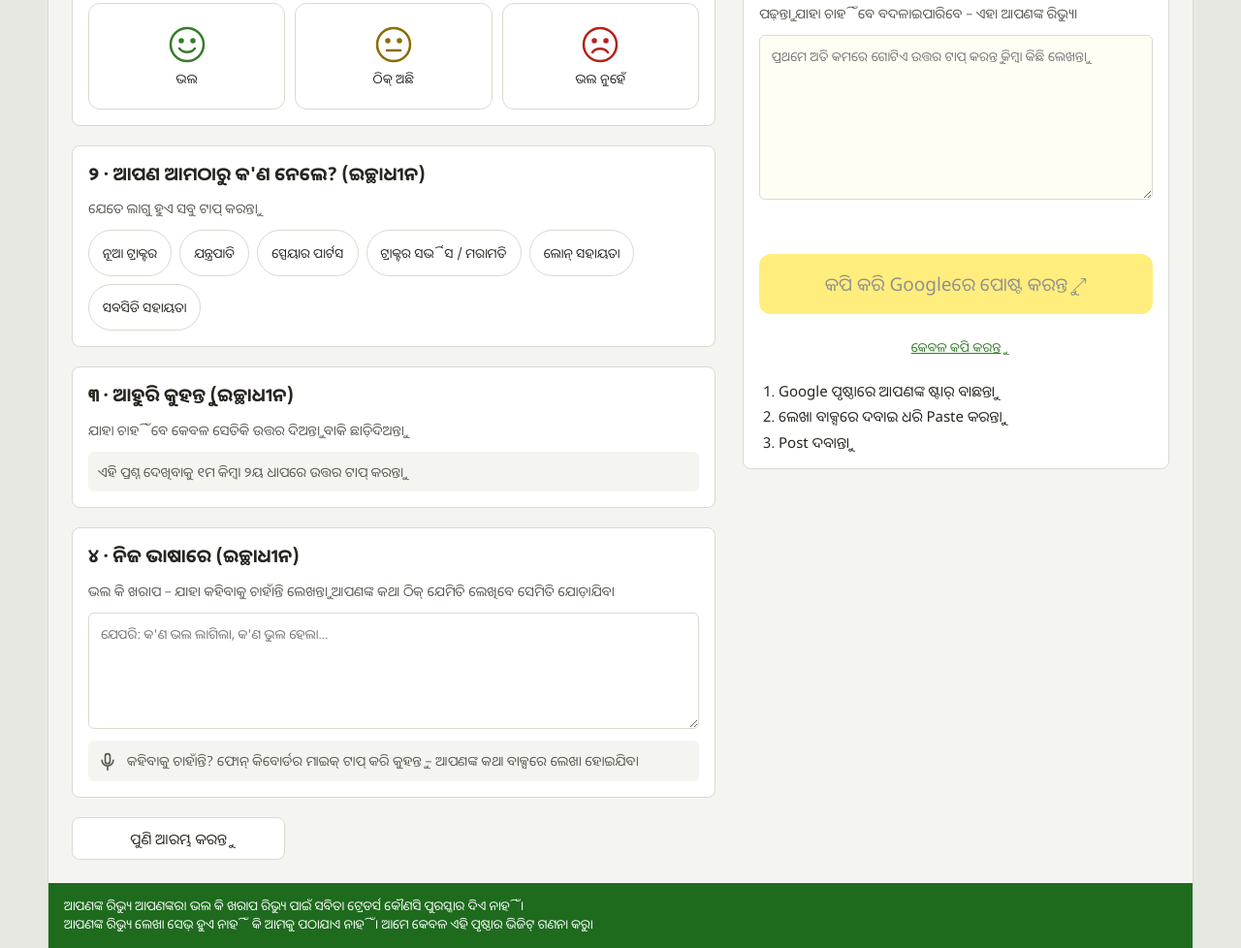
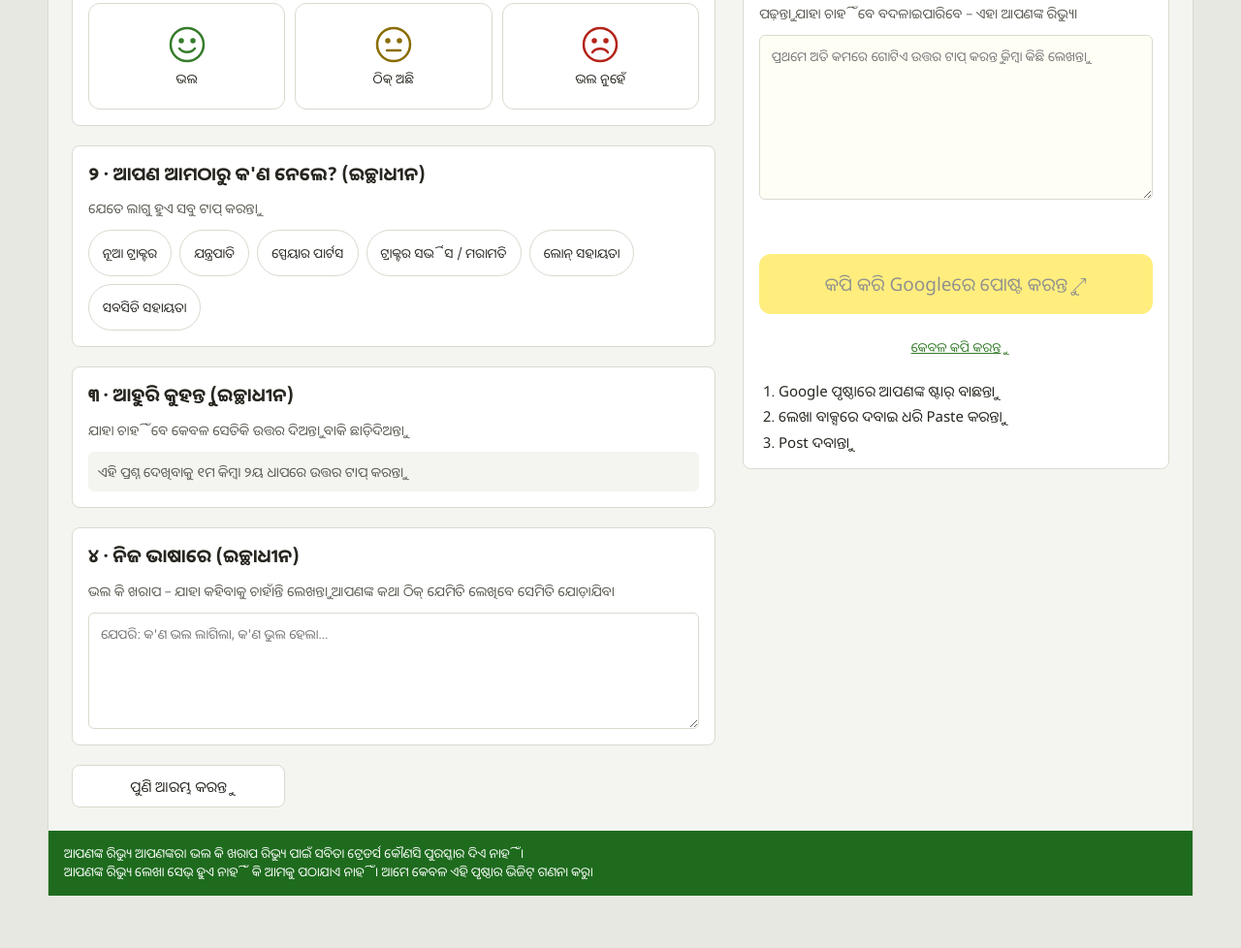
Before and after one commit to venugopalmalapie-bit/sabita-traders, a plain HTML site: page review/index.html in a window 1280 px wide. Shown: the part 279-1257 px from the top of the page at 97% size. After the commit the page ends 1203 px from the top, so only its background shows below. Drawn offline with nearby package versions, Linux system fonts and the light colour scheme.

Commit message:
Review helper: remove keyboard-mic tip (typing only)
Co-Authored-By: Claude Opus 5.5 <noreply@anthropic.com>
Claude-Session: https://claude.ai/code/session_016mDKBgc5oYFBAVkhDqNXPB

```diff
--- a/review/index.html
+++ b/review/index.html
@@ -53,8 +53,6 @@ main{padding:16px;display:flex;flex-direction:column;gap:16px;flex:1}
 .empty-note{font-size:14px;color:var(--muted);background:var(--muted-bg);border-radius:6px;padding:10px}
 textarea{width:100%;min-height:120px;border:1px solid var(--border);border-radius:6px;padding:12px;font:16px/1.6 inherit;font-family:inherit;color:var(--ink);resize:vertical}
 textarea:focus,button:focus-visible,a:focus-visible{outline:2px solid var(--green);outline-offset:2px}
-.mic{display:flex;gap:10px;align-items:flex-start;font-size:14px;color:var(--muted);background:var(--muted-bg);border-radius:6px;padding:10px}
-.mic svg{flex:none;margin-top:2px}
 #review{min-height:170px;background:#FFFEF5}
 @keyframes pulse{50%{opacity:.35}}
 .live{font-size:14px;color:var(--muted);font-style:italic;min-height:0}
@@ -151,7 +149,6 @@ footer a{color:#fff}
       <p class="hint" data-t="s3hint"></p>
 
       <textarea id="words" autocomplete="off"></textarea>
-      <div class="mic"><svg width="20" height="20" viewBox="0 0 24 24" fill="none" stroke="currentColor" stroke-width="2" stroke-linecap="round" stroke-linejoin="round" aria-hidden="true"><rect x="9" y="2" width="6" height="12" rx="3"/><path d="M5 10a7 7 0 0 0 14 0M12 17v5"/></svg><span data-t="mic"></span></div>
     </section>
 
     <section class="card" aria-labelledby="h4">
@@ -203,7 +200,6 @@ footer a{color:#fff}
       s2: "3 · Tell us more (optional)", s2hint: "Answer only what you want. Skip the rest.",
       s3: "4 · In your own words (optional)",
       s3hint: "Anything you want to say – good or bad. Your words are added exactly as you write them.",
-      mic: "Prefer to speak? Tap the microphone on your phone keyboard and talk – your words appear in the box.",
       s4: "5 · Your review",
       s4hint: "Read it. You can change anything – it is your review.",
       edited: "You changed the review by hand.", rebuild: "Rebuild from my answers",
@@ -243,7 +239,6 @@ footer a{color:#fff}
       s2: "୩ · ଆହୁରି କୁହନ୍ତୁ (ଇଚ୍ଛାଧୀନ)", s2hint: "ଯାହା ଚାହିଁବେ କେବଳ ସେତିକି ଉତ୍ତର ଦିଅନ୍ତୁ। ବାକି ଛାଡ଼ିଦିଅନ୍ତୁ।",
       s3: "୪ · ନିଜ ଭାଷାରେ (ଇଚ୍ଛାଧୀନ)",
       s3hint: "ଭଲ କି ଖରାପ – ଯାହା କହିବାକୁ ଚାହାଁନ୍ତି ଲେଖନ୍ତୁ। ଆପଣଙ୍କ କଥା ଠିକ୍ ଯେମିତି ଲେଖିବେ ସେମିତି ଯୋଡ଼ାଯିବ।",
-      mic: "କହିବାକୁ ଚାହାଁନ୍ତି? ଫୋନ୍ କିବୋର୍ଡର ମାଇକ୍ ଟାପ୍ କରି କୁହନ୍ତୁ – ଆପଣଙ୍କ କଥା ବାକ୍ସରେ ଲେଖା ହୋଇଯିବ।",
       s4: "୫ · ଆପଣଙ୍କ ରିଭ୍ୟୁ",
       s4hint: "ପଢ଼ନ୍ତୁ। ଯାହା ଚାହିଁବେ ବଦଳାଇପାରିବେ – ଏହା ଆପଣଙ୍କ ରିଭ୍ୟୁ।",
       edited: "ଆପଣ ରିଭ୍ୟୁକୁ ହାତରେ ବଦଳାଇଛନ୍ତି।", rebuild: "ମୋ ଉତ୍ତରରୁ ପୁଣି ତିଆରି କରନ୍ତୁ",
@@ -283,7 +278,6 @@ footer a{color:#fff}
       s2: "3 · ఇంకా చెప్పండి (ఐచ్ఛికం)", s2hint: "మీకు కావలసినవి మాత్రమే జవాబు ఇవ్వండి. మిగతావి వదిలేయండి.",
       s3: "4 · మీ మాటల్లో (ఐచ్ఛికం)",
       s3hint: "మంచిదైనా చెడ్డదైనా – మీరు చెప్పాలనుకున్నది రాయండి. మీరు రాసినట్టే మీ మాటలు జోడించబడతాయి.",
-      mic: "మాట్లాడాలనుకుంటున్నారా? ఫోన్ కీబోర్డ్‌లోని మైక్ నొక్కి మాట్లాడండి – మీ మాటలు బాక్స్‌లో వస్తాయి.",
       s4: "5 · మీ రివ్యూ", s4hint: "చదవండి. ఏదైనా మార్చవచ్చు – ఇది మీ రివ్యూ.",
       edited: "మీరు రివ్యూను స్వయంగా మార్చారు.", rebuild: "నా జవాబుల నుండి మళ్ళీ తయారు చేయండి",
       copy: "రివ్యూ కాపీ చేయండి", copied: "కాపీ అయింది. ఇప్పుడు “Googleలో పోస్ట్ చేయండి” నొక్కండి.",
@@ -322,7 +316,6 @@ footer a{color:#fff}
       s2: "3 · और बताइए (वैकल्पिक)", s2hint: "जितना चाहें उतना जवाब दें। बाकी छोड़ दें।",
       s3: "4 · अपने शब्दों में (वैकल्पिक)",
       s3hint: "अच्छा या बुरा – जो कहना चाहें लिखिए। आपके शब्द जैसे लिखेंगे वैसे ही जोड़े जाएंगे।",
-      mic: "बोलना चाहते हैं? फोन कीबोर्ड का माइक दबाकर बोलिए – आपके शब्द बॉक्स में आ जाएंगे।",
       s4: "5 · आपका रिव्यू", s4hint: "पढ़िए। जो चाहें बदल सकते हैं – यह आपका रिव्यू है।",
       edited: "आपने रिव्यू खुद बदला है।", rebuild: "मेरे जवाबों से फिर बनाएं",
       copy: "रिव्यू कॉपी करें", copied: "कॉपी हो गया। अब “Google पर पोस्ट करें” दबाएं।",
```
Also changed, not shown: 1 other file.
